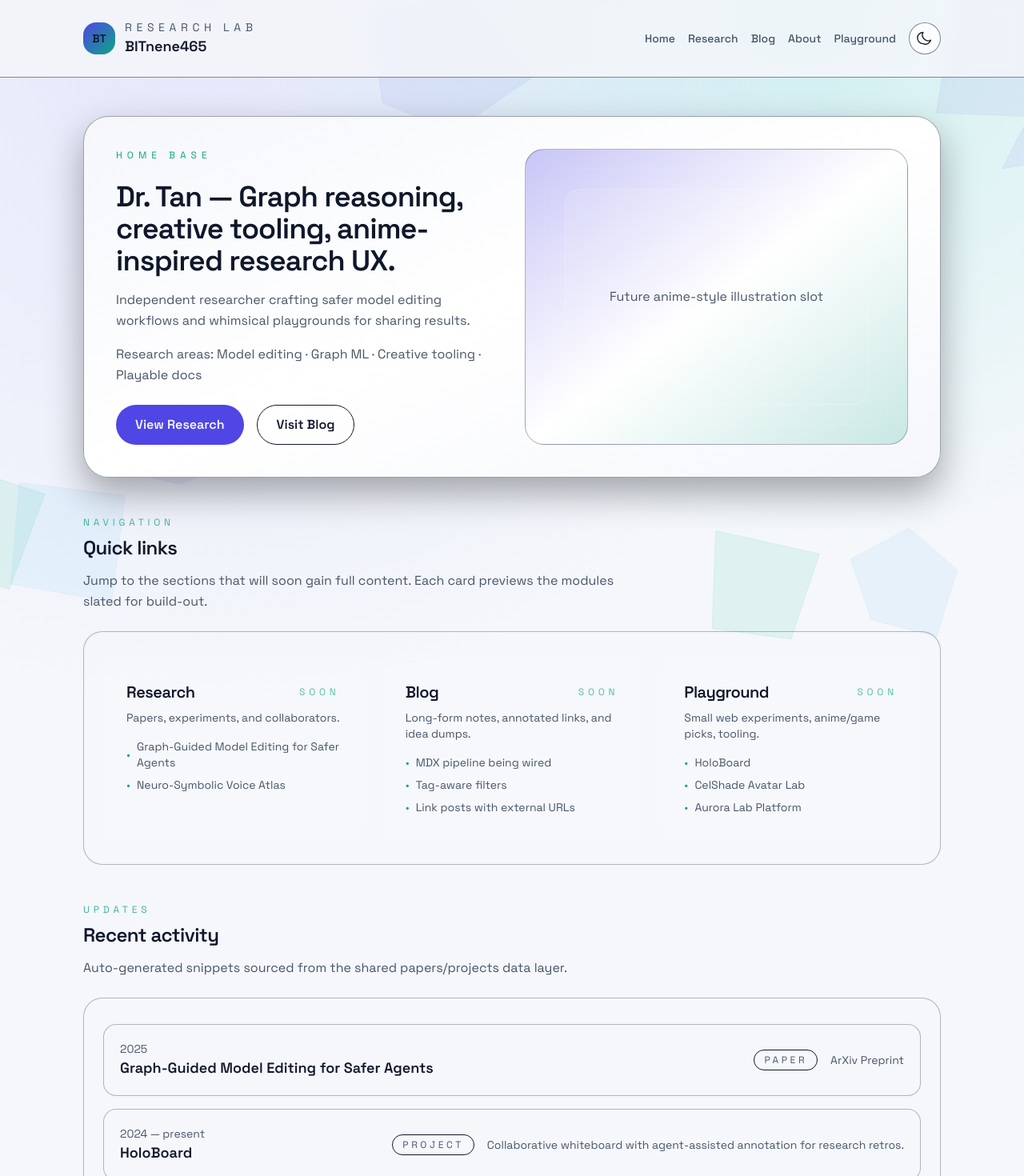
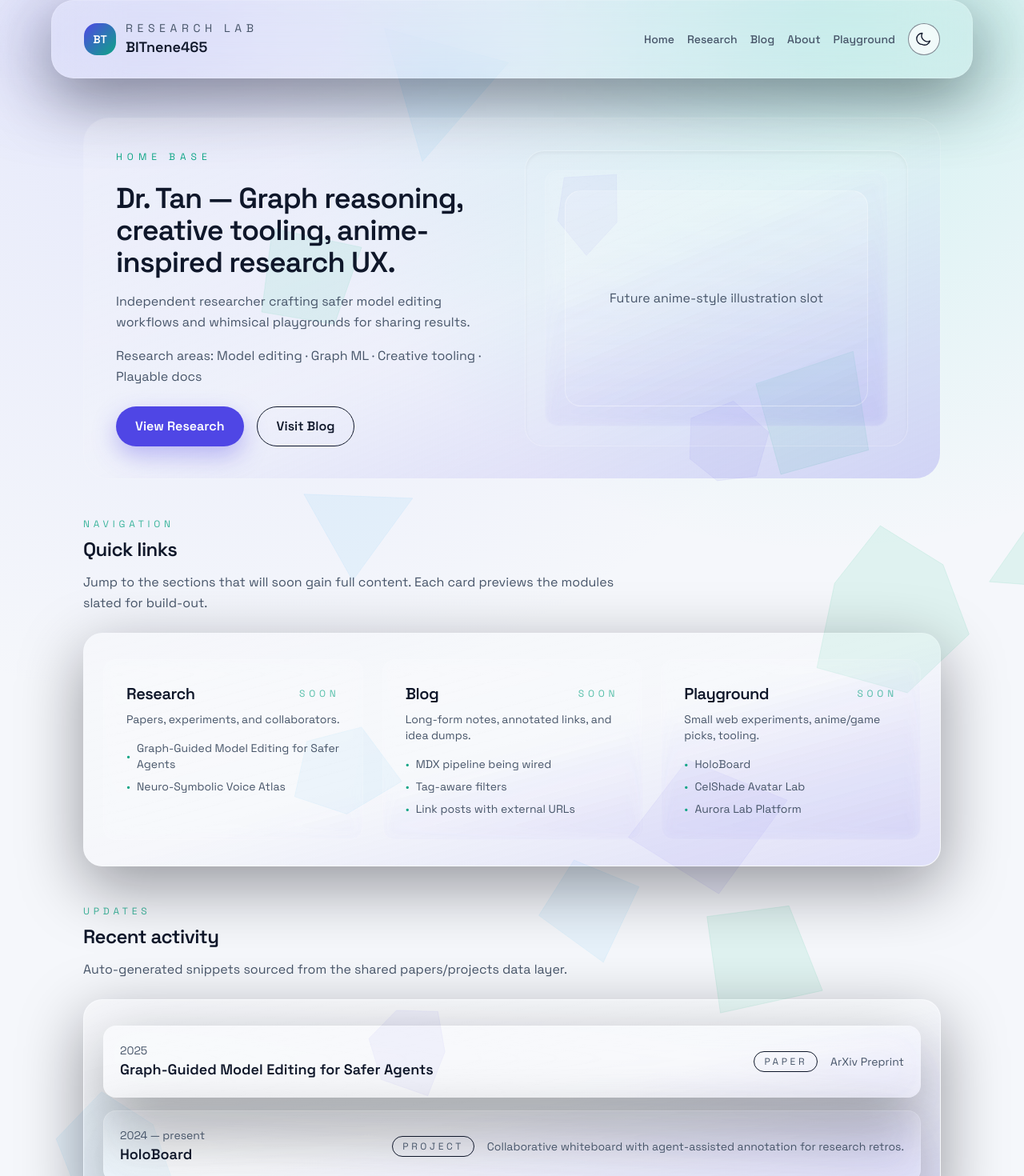
Before and after one commit to BITnene465/BITnene465.github.io, a React (Vite) app: page /playground in a window 1280 px wide. Shown: the top 1470 px of the page at 80% size. Built offline with nearby package versions, Linux system fonts and the light colour scheme.

Commit message:
upd: background fix

```diff
--- a/src/components/layout/AmbientMesh.tsx
+++ b/src/components/layout/AmbientMesh.tsx
@@ -30,14 +30,15 @@ function AmbientMesh() {
     const context = canvas?.getContext('2d')
     if (!canvas || !context) return
 
+    const doc = document.documentElement
     let width = window.innerWidth
-    let height = window.innerHeight
+    let height = Math.max(window.innerHeight, doc.scrollHeight)
     let animationFrameId: number
     const pointer: Point = { x: width / 2, y: height / 2 }
 
     const setCanvasSize = () => {
-      width = window.innerWidth
-      height = window.innerHeight
+      width = Math.max(window.innerWidth, doc.scrollWidth)
+      height = Math.max(window.innerHeight, doc.scrollHeight)
       const dpr = window.devicePixelRatio || 1
       canvas.width = width * dpr
       canvas.height = height * dpr
@@ -71,6 +72,10 @@ function AmbientMesh() {
       }
     }
 
+    const regeneratePolygons = () => {
+      polygons = Array.from({ length: POLYGON_COUNT }, () => createPolygon())
+    }
+
     let polygons = Array.from({ length: POLYGON_COUNT }, () => createPolygon())
 
     const handlePointerMove = (event: PointerEvent) => {
@@ -80,8 +85,16 @@ function AmbientMesh() {
 
     const handleResize = () => {
       setCanvasSize()
-      polygons = Array.from({ length: POLYGON_COUNT }, () => createPolygon())
+      regeneratePolygons()
     }
+
+    const bodyObserver = typeof ResizeObserver !== 'undefined'
+      ? new ResizeObserver(() => {
+          setCanvasSize()
+          regeneratePolygons()
+        })
+      : null
+    bodyObserver?.observe(document.body)
 
     const render = () => {
       context.clearRect(0, 0, width, height)
@@ -128,6 +141,7 @@ function AmbientMesh() {
     return () => {
       window.removeEventListener('pointermove', handlePointerMove)
       window.removeEventListener('resize', handleResize)
+      bodyObserver?.disconnect()
       window.cancelAnimationFrame(animationFrameId)
     }
   }, [theme])
--- a/src/components/layout/Navbar.tsx
+++ b/src/components/layout/Navbar.tsx
@@ -15,8 +15,12 @@ const baseClass =
 
 function Navbar() {
   return (
-    <header className="w-full border-b border-border/50 bg-bg/80 backdrop-blur">
-      <div className="page-wrapper py-6 flex flex-col gap-4 md:flex-row md:items-center md:justify-between">
+    <header className="relative w-full border-b border-white/10 bg-transparent">
+      <div
+        className="pointer-events-none absolute inset-0 bg-gradient-to-r from-primary/25 via-transparent to-accent/25 opacity-80 blur-3xl"
+        aria-hidden
+      />
+      <div className="relative page-wrapper py-6 flex flex-col gap-4 md:flex-row md:items-center md:justify-between rounded-[28px] border border-white/15 bg-white/10 text-white backdrop-blur-2xl shadow-[0_25px_80px_rgba(5,8,20,0.45)] dark:bg-white/5 dark:text-white">
         <div className="flex items-center gap-3">
           <div className="size-10 rounded-2xl bg-gradient-to-br from-primary to-accent flex items-center justify-center text-sm font-semibold">
             BT
--- a/src/components/ui/Button.tsx
+++ b/src/components/ui/Button.tsx
@@ -10,11 +10,12 @@ export interface ButtonProps extends ButtonHTMLAttributes<HTMLButtonElement> {
 }
 
 const baseClass =
-  'inline-flex items-center justify-center rounded-full font-semibold transition focus:outline-none focus-visible:ring-2 focus-visible:ring-accent/80 focus-visible:ring-offset-2 focus-visible:ring-offset-bg'
+  'inline-flex items-center justify-center rounded-full font-semibold transition focus:outline-none focus-visible:ring-2 focus-visible:ring-accent/70 focus-visible:ring-offset-2 focus-visible:ring-offset-bg disabled:opacity-60 disabled:pointer-events-none'
 
 const variantClass: Record<ButtonVariant, string> = {
-  primary: 'bg-primary text-bg hover:bg-primary-soft',
-  soft: 'bg-white/10 text-text-main hover:bg-white/20',
+  primary:
+    'bg-primary text-white hover:text-white focus-visible:text-white active:text-white visited:text-white shadow-[0_12px_30px_rgba(79,70,229,0.35)] hover:bg-primary-soft hover:shadow-[0_14px_36px_rgba(79,70,229,0.45)] active:scale-[0.99]',
+  soft: 'bg-white/10 text-text-main hover:bg-white/20 dark:text-white',
   ghost: 'border border-border text-text-main hover:border-accent hover:text-accent',
 }
 
--- a/src/components/ui/Card.tsx
+++ b/src/components/ui/Card.tsx
@@ -5,7 +5,8 @@ export type CardVariant = 'default' | 'glass' | 'bordered'
 export type CardPadding = 'sm' | 'md' | 'lg'
 
 const variantClass: Record<CardVariant, string> = {
-  default: 'bg-bg/70 border border-border/30 shadow-soft/30',
+  default:
+    'bg-white/10 border border-white/15 text-text-main backdrop-blur-xl shadow-[0_25px_80px_rgba(4,6,15,0.35)] dark:bg-white/5 dark:border-white/10',
   glass: 'bg-white/5 border border-white/10 backdrop-blur shadow-soft/40',
   bordered: 'bg-transparent border border-border/40',
 }
--- a/src/components/ui/Section.tsx
+++ b/src/components/ui/Section.tsx
@@ -23,8 +23,12 @@ function Section({ eyebrow, title, description, actions, children }: SectionProp
         </div>
         {actions && <div className="shrink-0">{actions}</div>}
       </div>
-      <div className="rounded-3xl border border-border/30 bg-white/5 backdrop-blur px-6 py-8 shadow-soft/40">
-        {children}
+      <div className="relative overflow-hidden rounded-3xl border border-white/15 bg-white/10 px-6 py-8 text-text-main shadow-[0_25px_80px_rgba(4,6,15,0.4)] backdrop-blur-2xl dark:bg-white/5">
+        <div
+          className="pointer-events-none absolute inset-0 bg-gradient-to-br from-white/15 via-transparent to-primary/20 opacity-70"
+          aria-hidden
+        />
+        <div className="relative z-10">{children}</div>
       </div>
     </section>
   )
--- a/src/pages/Home.tsx
+++ b/src/pages/Home.tsx
@@ -64,8 +64,13 @@ const recentActivity: Activity[] = [
 function Home() {
   return (
     <div className="space-y-12">
-      <section className="grid gap-8 rounded-[32px] border border-border/40 bg-gradient-to-br from-bg via-bg-alt to-bg p-10 shadow-soft lg:grid-cols-2">
-        <div className="space-y-6">
+      <section className="relative overflow-hidden rounded-[32px] border border-white/10 bg-white/5 shadow-soft/60 backdrop-blur-2xl">
+        <div
+          className="pointer-events-none absolute inset-0 bg-gradient-to-br from-white/20 via-transparent to-primary/25 opacity-80"
+          aria-hidden
+        />
+        <div className="relative grid gap-8 p-10 lg:grid-cols-2">
+          <div className="space-y-6">
           <p className="text-xs uppercase tracking-[0.5em] text-accent">home base</p>
           <div className="space-y-4">
             <h1 className="text-4xl font-semibold text-text-main">
@@ -87,11 +92,12 @@ function Home() {
               Visit Blog
             </Link>
           </div>
-        </div>
-        <div className="rounded-[24px] border border-border/30 bg-gradient-to-br from-primary/30 via-bg-alt to-accent/20 p-6">
-          <div className="h-full rounded-2xl border border-white/10 bg-grid-glow bg-[length:120px_120px] p-6">
-            <div className="h-full rounded-[20px] border border-white/20 bg-gradient-to-b from-white/10 to-transparent flex items-center justify-center text-center text-text-muted">
-              Future anime-style illustration slot
+          </div>
+          <div className="rounded-[24px] border border-white/20 bg-white/5 p-6 shadow-inner">
+            <div className="h-full rounded-2xl border border-white/10 bg-grid-glow bg-[length:120px_120px] p-6 backdrop-blur">
+              <div className="h-full rounded-[20px] border border-white/30 bg-gradient-to-b from-white/20 to-transparent flex items-center justify-center text-center text-text-muted">
+                Future anime-style illustration slot
+              </div>
             </div>
           </div>
         </div>
```
